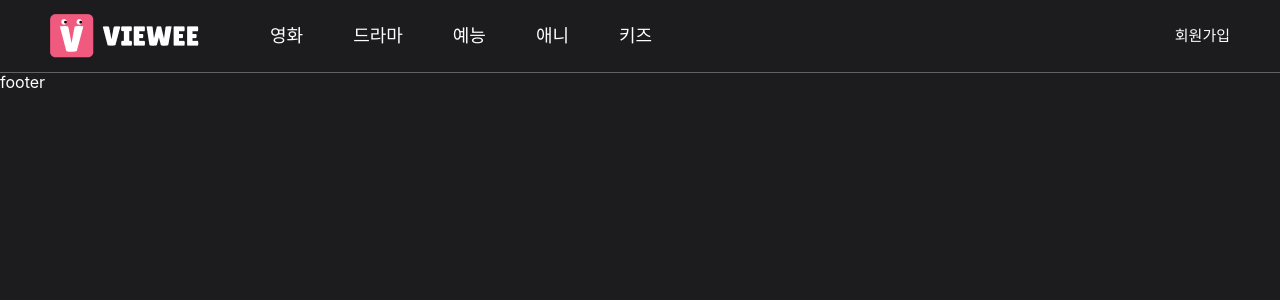
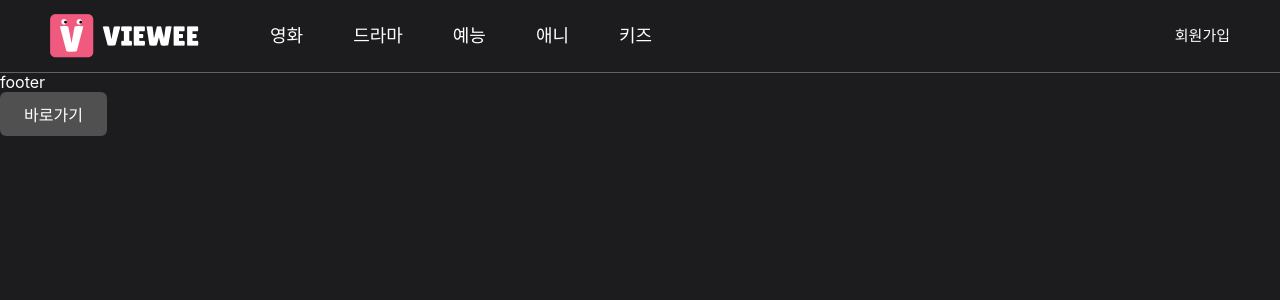
Before and after one commit to zio-s/project-viewee, a React (Vite) app: page / in a window 1280 px wide. Shown: the top 300 px of the page. Built offline with nearby package versions, Linux system fonts and the light colour scheme; a web font is replaced by a local one.

Commit message:
버튼 컴포넌트 생성

```diff
--- /dev/null
+++ b/src/common/button/index.jsx
@@ -0,0 +1,12 @@
+import { StyledButton } from './style';
+
+const Button = ({ children, variant = 'primary', size = 'medium', fullWidth = false, icon, ...props }) => {
+  return (
+    <StyledButton $variant={variant} $size={size} $fullWidth={fullWidth} {...props}>
+      {icon && icon}
+      {children}
+    </StyledButton>
+  );
+};
+
+export default Button;
--- /dev/null
+++ b/src/common/button/style.js
@@ -0,0 +1,75 @@
+import styled, { css } from 'styled-components';
+
+const variants = {
+  primary: css`
+    background: var(--primary-50);
+    color: var(--text-primary);
+    &:hover {
+      background: var(--primary-60);
+    }
+  `,
+  gray: css`
+    background: var(--gray-70);
+    color: var(--gray-0);
+    &:hover {
+      background: var(--primary-50);
+    }
+  `,
+  ghost: css`
+    background: transparent;
+    color: var(--text-primary);
+    border: 1px solid var(--gray-60);
+    &:hover {
+      background: var(--gray-70);
+    }
+  `,
+};
+
+const sizes = {
+  small: css`
+    height: 32px;
+    padding: 0 16px;
+    font-size: 14px;
+  `,
+  medium: css`
+    height: 44px;
+    padding: 0 24px;
+    font-size: 16px;
+  `,
+  large: css`
+    height: 52px;
+    padding: 0 32px;
+    font-size: 18px;
+  `,
+};
+
+export const StyledButton = styled.button`
+  display: inline-flex;
+  align-items: center;
+  justify-content: center;
+  gap: 8px;
+  border-radius: 6px;
+  font-weight: 500;
+  transition: all 0.2s ease;
+  white-space: nowrap;
+  cursor: pointer;
+
+  /* Disabled State */
+  &:disabled {
+    opacity: 0.5;
+    cursor: not-allowed;
+  }
+
+  /* Variant Styles */
+  ${({ $variant }) => variants[$variant]}
+
+  /* Size Styles */
+  ${({ $size }) => sizes[$size]}
+
+  /* Full Width Option */
+  ${({ $fullWidth }) =>
+    $fullWidth &&
+    css`
+      width: 100%;
+    `}
+`;
--- a/src/common/footer/Footer.jsx
+++ b/src/common/footer/Footer.jsx
@@ -1,9 +1,13 @@
+import Button from '../button';
 import { FooterWrap } from './style';
 
 const Footer = () => {
   return (
     <FooterWrap>
       <div>footer</div>
+      <Button variant='gray' size='medium'>
+        바로가기
+      </Button>
     </FooterWrap>
   );
 };
```
